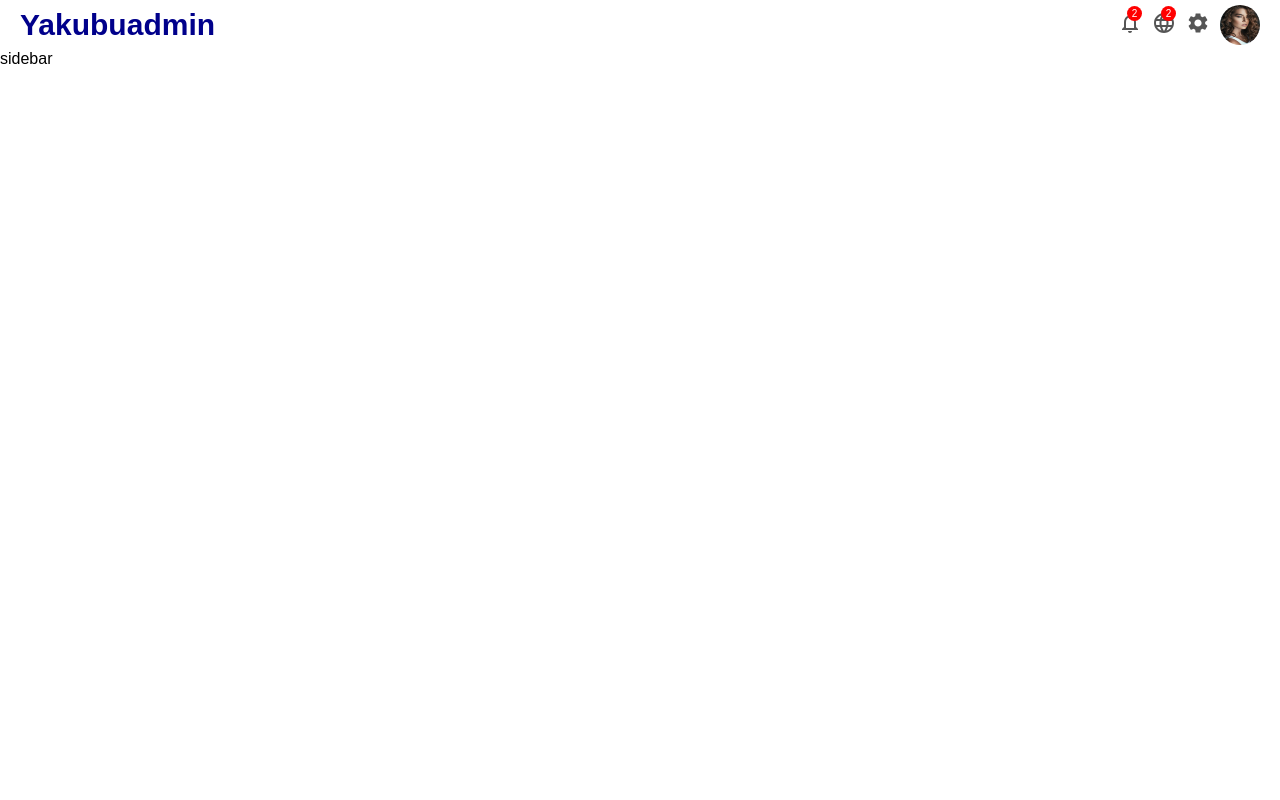
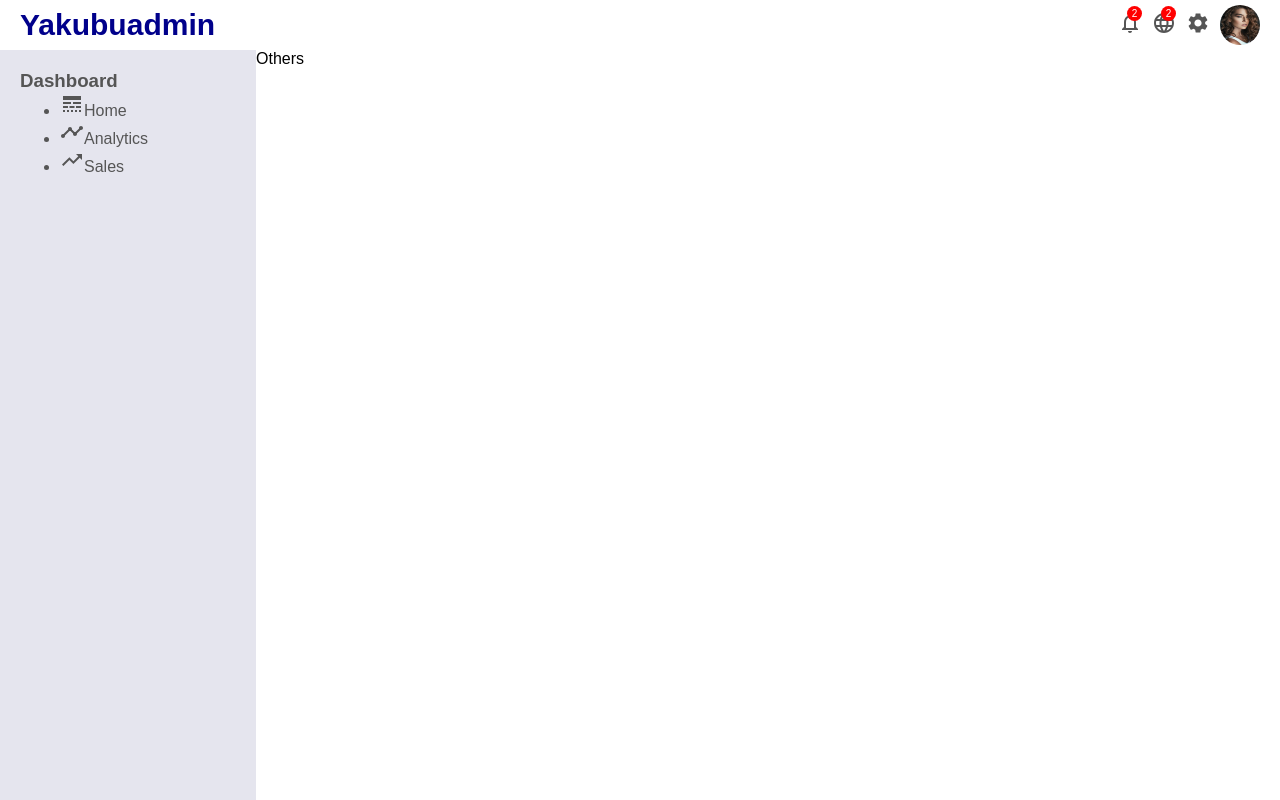
Before and after one commit to YakubuAmidu/admin, a React (Create React App) app: page / in a window 1280 px wide. Built offline with nearby package versions, Linux system fonts and the light colour scheme; a web font is replaced by a local one.

Commit message:
Initial commit

```diff
--- a/src/App.css
+++ b/src/App.css
@@ -1,3 +1,7 @@
 .container {
     display: flex;
 }
+
+.others{
+    flex: 4;
+}
--- a/src/App.js
+++ b/src/App.js
@@ -9,6 +9,7 @@ function App() {
       <Topbar />
       <div className="container">
        <Sidebar />
+       <div className="others">Others</div>
       </div>
     </div>
   );
--- a/src/components/sidebar/sidebar.css
+++ b/src/components/sidebar/sidebar.css
@@ -1,3 +1,16 @@
 .sidebar {
     flex: 1;
+    height: calc(100vh - 50px);
+    background-color: rgb(229, 229, 238);
+    position: sticky;
+    top: 50px;
 }
+
+.sidebarWrapper{
+  padding: 20px;
+  color: #555;
+}
+
+.sidebarMenu{
+    margin-bottom: 10px;
+}
--- a/src/components/sidebar/sidebar.jsx
+++ b/src/components/sidebar/sidebar.jsx
@@ -1,10 +1,33 @@
 import React from 'react';
 import './sidebar.css';
+import { LineStyle, Timeline, TrendingUp} from '@material-ui/icons';
 
 export default function sidebar(){
     return (
         <div className="sidebar">
-            sidebar
+            <div className="sidebarWrapper">
+                <div className="sidebarMenu">
+                    <h3 className="sidebarTitle">
+                        Dashboard
+                    </h3>
+                    <ul className="sidebarList">
+                        <li className="sidebarListItem">
+                            <LineStyle />
+                            Home
+                        </li>
+
+                        <li className="sidebarListItem">
+                            <Timeline />
+                            Analytics
+                        </li>
+
+                        <li className="sidebarListItem">
+                            <TrendingUp />
+                            Sales
+                        </li>
+                    </ul>
+                </div>
+            </div>
         </div>
     )
 }
```
